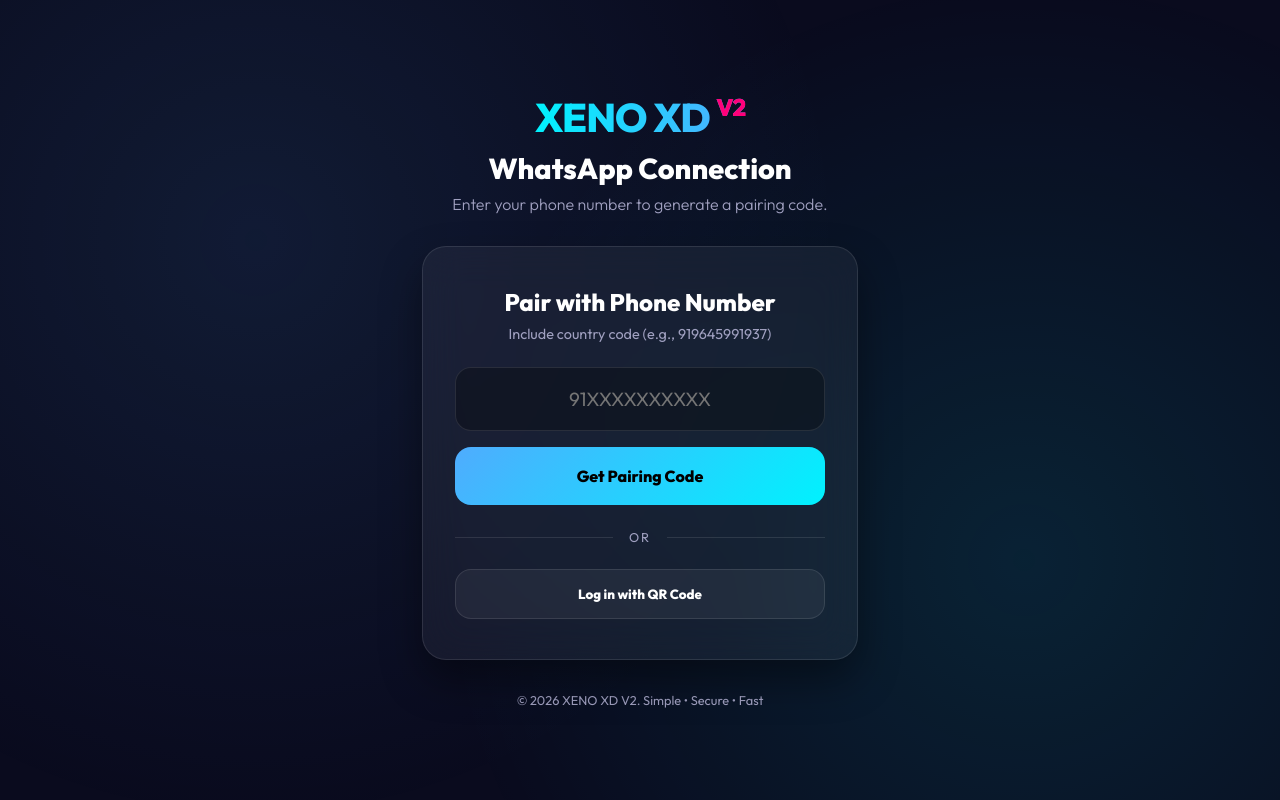
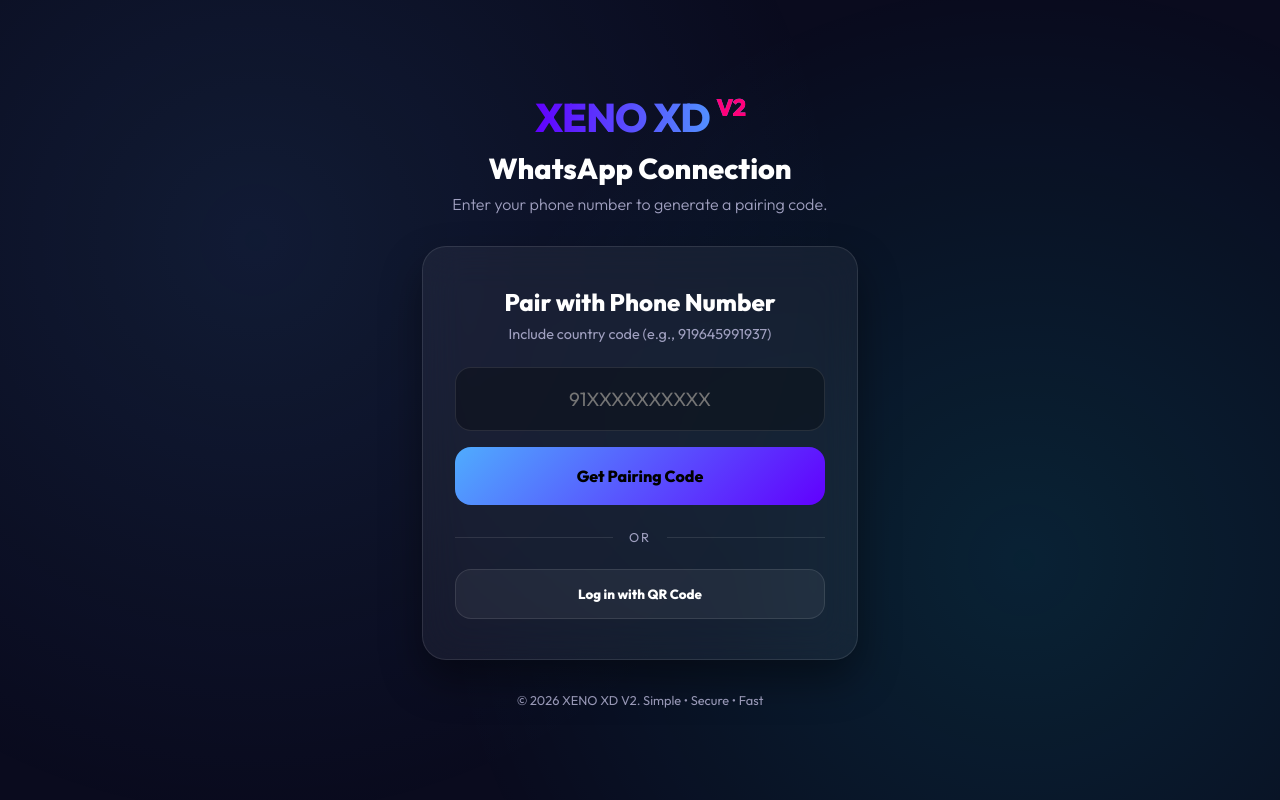
Before and after one commit to XENO-XD/XENOWEB, a website: page public/index.html in a window 1280 px wide. Drawn offline with nearby package versions, Linux system fonts and the light colour scheme; no server answers.

Commit message:
fix(css): add standard background-clip property for compatibility

```diff
--- a/public/style.css
+++ b/public/style.css
@@ -1,5 +1,5 @@
 :root {
-    --primary: #00f2fe;
+    --primary: #6100fe;
     --secondary: #4facfe;
     --accent: #ff007a;
     --bg-dark: #0a0b1e;
@@ -53,6 +53,7 @@ header {
     font-weight: 800;
     letter-spacing: -1px;
     background: linear-gradient(to right, var(--primary), var(--secondary));
+    background-clip: text;
     -webkit-background-clip: text;
     -webkit-text-fill-color: transparent;
 }
```
